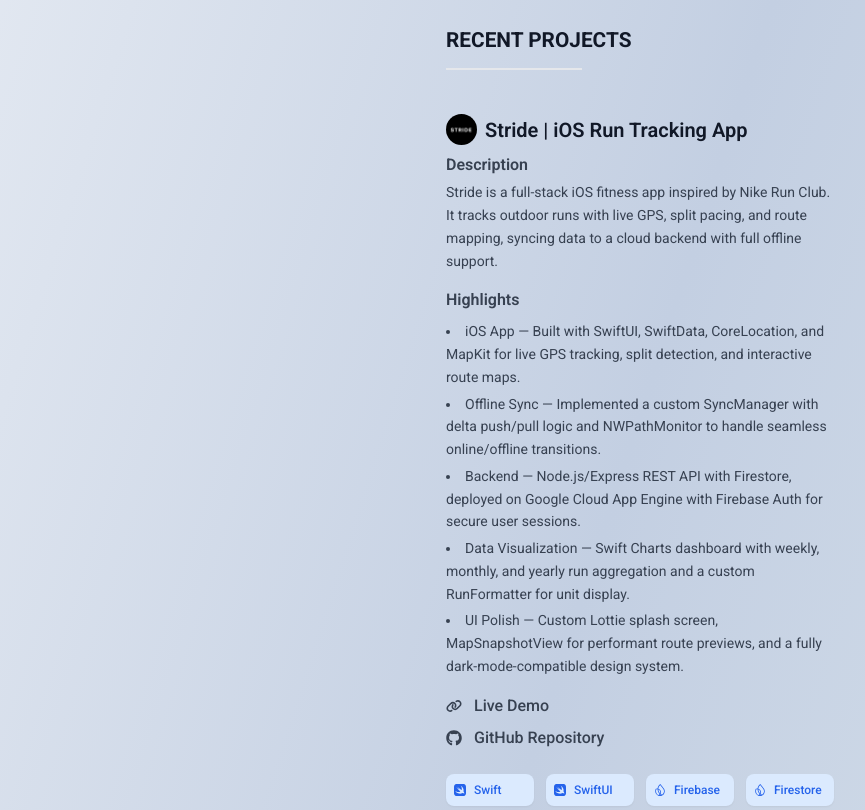
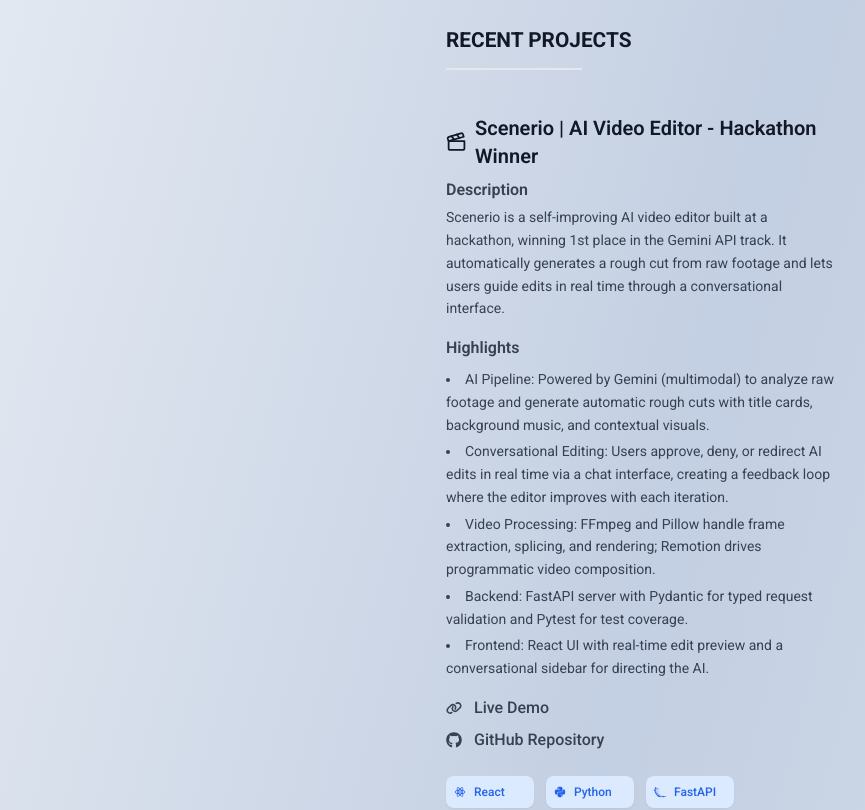
Before and after one commit to kkennethsieu/Kenny-Sieu-Portfolio, a React (Vite) app: page / in a window 1280 px wide. Shown: the part 720-1530 px from the top of the page, without its empty margins (278-1143 px from the left). Built offline with nearby package versions, Linux system fonts and the light colour scheme.

Commit message:
added new project scenerio

```diff
--- a/package.json
+++ b/package.json
@@ -11,6 +11,7 @@
   },
   "dependencies": {
     "@supabase/supabase-js": "^2.49.4",
+    "lucide-react": "^1.14.0",
     "motion": "^12.16.0",
     "react": "^19.0.0",
     "react-dom": "^19.0.0",
--- a/src/sections/projects/ProjectItem.jsx
+++ b/src/sections/projects/ProjectItem.jsx
@@ -4,7 +4,7 @@
 import ProjectLinks from "./ProjectLinks";
 
 function ProjectItem({
-  logoImg,
+  logoImg: LogoImg,
   projectTitle,
   description,
   gitLink,
@@ -16,11 +16,15 @@
   return (
     <div className="flex flex-col gap-2 py-3 rounded-lg">
       <div className="flex items-center gap-2">
-        <img
-          src={logoImg}
-          alt={`${projectTitle} logo`}
-          className="rounded-full w-[8%]"
-        />
+        {typeof LogoImg == "string" ? (
+          <img
+            src={LogoImg}
+            alt={`${projectTitle} logo`}
+            className="rounded-full w-[8%]"
+          />
+        ) : (
+          <LogoImg size={24} />
+        )}
         <h3 className="font-semibold text-xl">{projectTitle}</h3>
       </div>
 
--- a/src/sections/projects/Projects.jsx
+++ b/src/sections/projects/Projects.jsx
@@ -15,6 +15,7 @@
   SiFirebase,
   SiGooglecloud,
 } from "react-icons/si";
+import { Clapperboard } from "lucide-react";
 
 import { FaChartBar, FaNodeJs, FaPython, FaDocker } from "react-icons/fa";
 import { IoLogoFigma } from "react-icons/io5";
@@ -26,6 +27,25 @@
     <div id="projects" className="pt-16">
       <SectionTitle title="Recent Projects" />
       <div className="space-y-6 py-8">
+        <ProjectItem
+          logoImg={Clapperboard}
+          projectTitle="Scenerio | AI Video Editor - Hackathon Winner"
+          description="Scenerio is a self-improving AI video editor built at a hackathon, winning 1st place in the Gemini API track. It automatically generates a rough cut from raw footage and lets users guide edits in real time through a conversational interface."
+          highlights={[
+            "AI Pipeline: Powered by Gemini (multimodal) to analyze raw footage and generate automatic rough cuts with title cards, background music, and contextual visuals.",
+            "Conversational Editing: Users approve, deny, or redirect AI edits in real time via a chat interface, creating a feedback loop where the editor improves with each iteration.",
+            "Video Processing: FFmpeg and Pillow handle frame extraction, splicing, and rendering; Remotion drives programmatic video composition.",
+            "Backend: FastAPI server with Pydantic for typed request validation and Pytest for test coverage.",
+            "Frontend: React UI with real-time edit preview and a conversational sidebar for directing the AI.",
+          ]}
+          webLink="https://github.com/chengenli9/BeaverHacks2026"
+          gitLink="https://github.com/chengenli9/BeaverHacks2026"
+          tags={[
+            { icon: <RiReactjsLine />, name: "React" },
+            { icon: <FaPython />, name: "Python" },
+            { icon: <SiFlask />, name: "FastAPI" },
+          ]}
+        />
         <ProjectItem
           logoImg="/strideLogo.png"
           projectTitle="Stride | iOS Run Tracking App"
```
Also changed, not shown: 1 other file (tests, documents, lock files or other folders).
